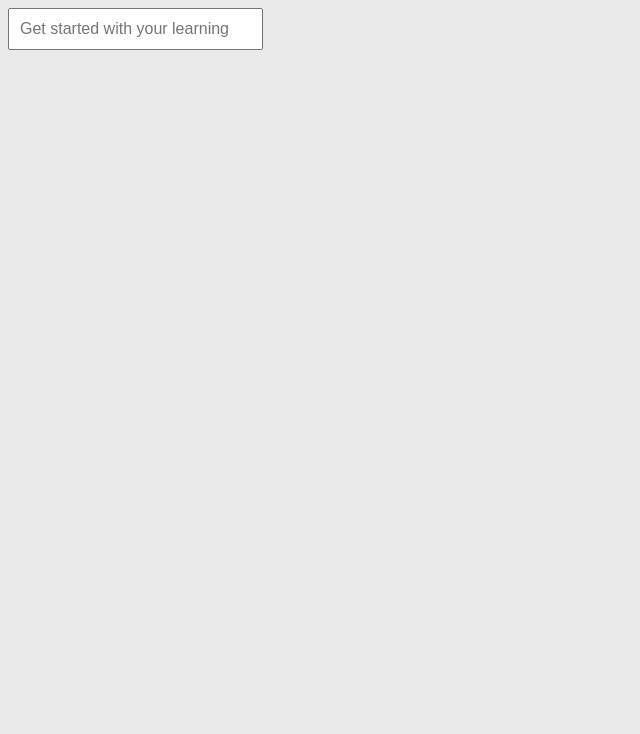
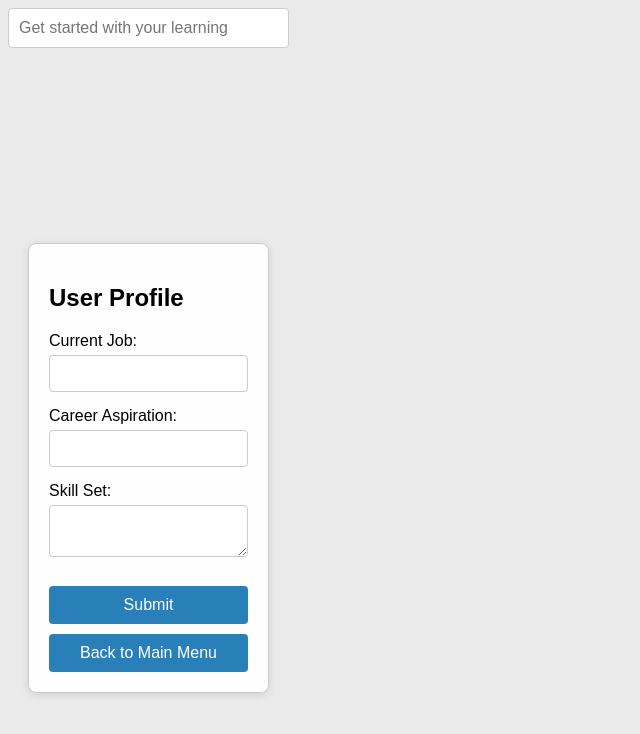
Before and after one commit to BuffWuff1712/FourGetAlready, a React (Vite) app in the folder frontend/: page /user-profile in a window 1280 px wide. Before the commit this address had no page. Shown: the top 734 px of the page, without its empty margins (0-640 px from the left). Built offline with nearby package versions, Linux system fonts and the light colour scheme.

Commit message:
Add User Profile Form

```diff
--- a/frontend/src/App.tsx
+++ b/frontend/src/App.tsx
@@ -3,9 +3,9 @@ import './App.css';
 import { BrowserRouter as Router, Routes, Route } from 'react-router-dom';
 import Homepage from './components/homepage/Homepage';
 import Coursepage from './components/course_page/Coursepage';
+import UserProfileForm from './components/user_profile_page/UserProfileForm';
 
 const App: React.FC = () => {
-
   return (
     <div className="app">
       <Router>
@@ -18,13 +18,13 @@ const App: React.FC = () => {
               width: '100%',
               padding: '10px',
               fontSize: '16px',
-                  marginBottom: '20px'
+              marginBottom: '20px',
             }}
           />
           <Routes>
-                {/* Route for the Dashboard, which contains the Placards */}
             <Route path="/" element={<Homepage />} />
-                <Route path="coursepage" element={<Coursepage />} />
+            <Route path="/user-profile" element={<UserProfileForm />} />
+            <Route path="/coursepage" element={<Coursepage />} />
           </Routes>
         </div>
       </Router>
--- a/frontend/src/assets/styles/Homepage.css
+++ b/frontend/src/assets/styles/Homepage.css
@@ -2,4 +2,21 @@
     display: flex;
     font-family: Arial, sans-serif;
     height: 100vh; /* Set full height */
-  }
+}
+
+.profile-button {
+  position: absolute; /* Position the button absolutely */
+  top: 20px; /* Adjust the top position */
+  right: 20px; /* Adjust the right position */
+  background-color: #2980b9; /* Button background color */
+  color: white; /* Text color */
+  border: none; /* Remove default border */
+  border-radius: 4px; /* Rounded corners */
+  padding: 10px 15px; /* Padding for the button */
+  text-decoration: none; /* Remove underline */
+  font-size: 1rem; /* Font size */
+}
+
+.profile-button:hover {
+  background-color: #1f639b; /* Darker button on hover */
+}
--- /dev/null
+++ b/frontend/src/assets/styles/UserProfileForm.css
@@ -0,0 +1,67 @@
+.user-profile-form {
+    width: 100%; /* Ensure the form takes full width of the parent */
+    max-width: 600px; /* Optional but good to limit maximum size for readability */
+    margin: 20px auto; /* Centered with some margin at the top and bottom */
+    padding: 20px; /* Padding inside the form */
+    border: 1px solid #ccc;
+    border-radius: 8px;
+    background-color: #fefefe;
+    box-shadow: 0 2px 8px rgba(0, 0, 0, 0.1);
+}
+
+.form-group {
+    margin-bottom: 15px; /* Space between form groups */
+}
+
+label {
+    display: block; /* Block-level for labels for better alignment */
+    margin-bottom: 5px; /* Space below labels */
+}
+
+input[type="text"],
+textarea {
+    width: 100%; /* Full width for input and textarea */
+    padding: 10px; /* Inner spacing */
+    border: 1px solid #ccc; /* Border styling */
+    border-radius: 4px; /* Rounded corners */
+    box-sizing: border-box; /* Include padding and border in the element's total width/height */
+}
+
+button, .back-button {
+    padding: 10px 15px; /* Padding for buttons */
+    border: none; /* No border */
+    border-radius: 4px; /* Rounded corners */
+    background-color: #2980b9; /* Button background color */
+    color: white; /* Text color */
+    cursor: pointer; /* Pointer cursor on hover */
+    font-size: 1rem; /* Font size */
+    transition: background-color 0.3s; /* Transition for hover effects */
+    width: 100%; /* Full width for both buttons */
+    margin-top: 10px; /* Space above the button */
+}
+
+button:hover, .back-button:hover {
+    background-color: #1f639b; /* Darker on hover */
+}
+
+/* Add this CSS to UserProfileForm.css */
+
+.user-profile-container {
+    display: flex; /* Enable flexbox */
+    justify-content: center; /* Center horizontally */
+    align-items: center; /* Center vertically */
+    height: 100vh; /* Full viewport height */
+}
+
+.user-profile-form {
+    width: 100%; /* Ensure the form takes full width of the parent */
+    max-width: 600px; /* Limit maximum size for readability */
+    margin: 20px; /* Margin for spacing around the form */
+    padding: 20px; /* Padding inside the form */
+    border: 1px solid #ccc;
+    border-radius: 8px;
+    background-color: #fefefe;
+    box-shadow: 0 2px 8px rgba(0, 0, 0, 0.1);
+}
+
+/* Other existing styles remain unchanged */
--- a/frontend/src/components/homepage/Homepage.tsx
+++ b/frontend/src/components/homepage/Homepage.tsx
@@ -1,15 +1,19 @@
 import React from 'react';
-import '../../assets/styles/Homepage.css'
+import { Link } from 'react-router-dom'; // Import Link for navigation
+import '../../assets/styles/Homepage.css';
 import Sidebar from './Sidebar';
 import Dashboard from './Dashboard';
 
-
 const Homepage: React.FC = () => {
-
   return (
     <div className="homepage">
-      <Sidebar/>
-      <Dashboard/>
+      <Sidebar />
+      <Dashboard />
+
+      {/* Button to navigate to UserProfileForm */}
+      <Link to="/user-profile" className="profile-button">
+        Go to User Profile
+      </Link>
     </div>
   );
 };
--- /dev/null
+++ b/frontend/src/components/user_profile_page/UserProfileForm.tsx
@@ -0,0 +1,76 @@
+import React, { useState } from 'react';
+import { useNavigate } from 'react-router-dom'; // Import useNavigate for navigation
+import '../../assets/styles/UserProfileForm.css';
+
+const UserProfileForm: React.FC = () => {
+  // State to hold the form data
+  const [currentJob, setCurrentJob] = useState('');
+  const [careerAspiration, setCareerAspiration] = useState('');
+  const [skillSet, setSkillSet] = useState('');
+  const [submitMessage, setSubmitMessage] = useState('');
+
+  // Initialize navigate
+  const navigate = useNavigate();
+
+  // Handle form submission
+  const handleSubmit = (event: React.FormEvent<HTMLFormElement>) => {
+    event.preventDefault();
+
+    // Log the form data (replace with your desired function)
+    console.log({ currentJob, careerAspiration, skillSet });
+
+    // Set user feedback/message
+    setSubmitMessage('Profile information submitted successfully!');
+
+    // Reset the form fields
+    setCurrentJob('');
+    setCareerAspiration('');
+    setSkillSet('');
+  };
+
+  return (
+    <div className="user-profile-container"> {/* Parent container for centering */}
+      <div className="user-profile-form">
+        <h2>User Profile</h2>
+        <form onSubmit={handleSubmit}>
+          <div className="form-group">
+            <label htmlFor="current-job">Current Job:</label>
+            <input
+              type="text"
+              id="current-job"
+              value={currentJob}
+              onChange={(e) => setCurrentJob(e.target.value)}
+              required
+            />
+          </div>
+          <div className="form-group">
+            <label htmlFor="career-aspiration">Career Aspiration:</label>
+            <input
+              type="text"
+              id="career-aspiration"
+              value={careerAspiration}
+              onChange={(e) => setCareerAspiration(e.target.value)}
+              required
+            />
+          </div>
+          <div className="form-group">
+            <label htmlFor="skill-set">Skill Set:</label>
+            <textarea
+              id="skill-set"
+              value={skillSet}
+              onChange={(e) => setSkillSet(e.target.value)}
+              required
+            ></textarea>
+          </div>
+          <button type="submit">Submit</button>
+        </form>
+        {submitMessage && <p className="submit-message">{submitMessage}</p>}
+
+        {/* Back Button */}
+        <button className="back-button" onClick={() => navigate('/')}>Back to Main Menu</button>
+      </div>
+    </div>
+  );
+};
+
+export default UserProfileForm;
```
Lines whose indentation alone changed are shown as unchanged.
